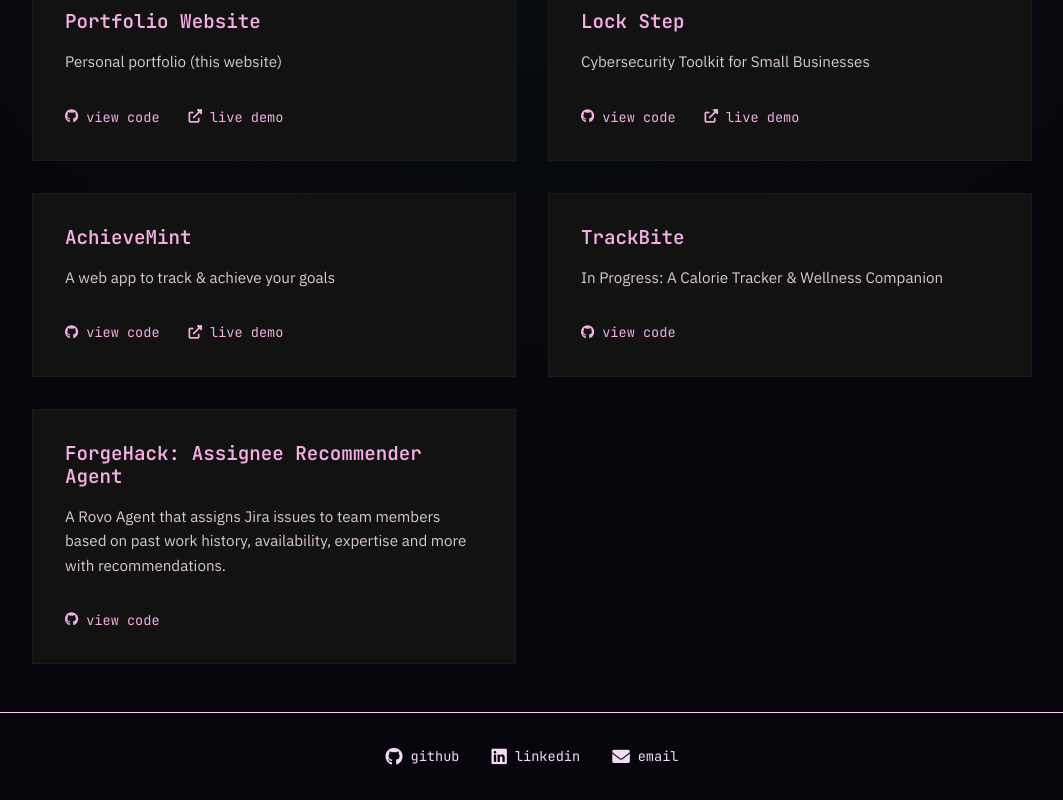
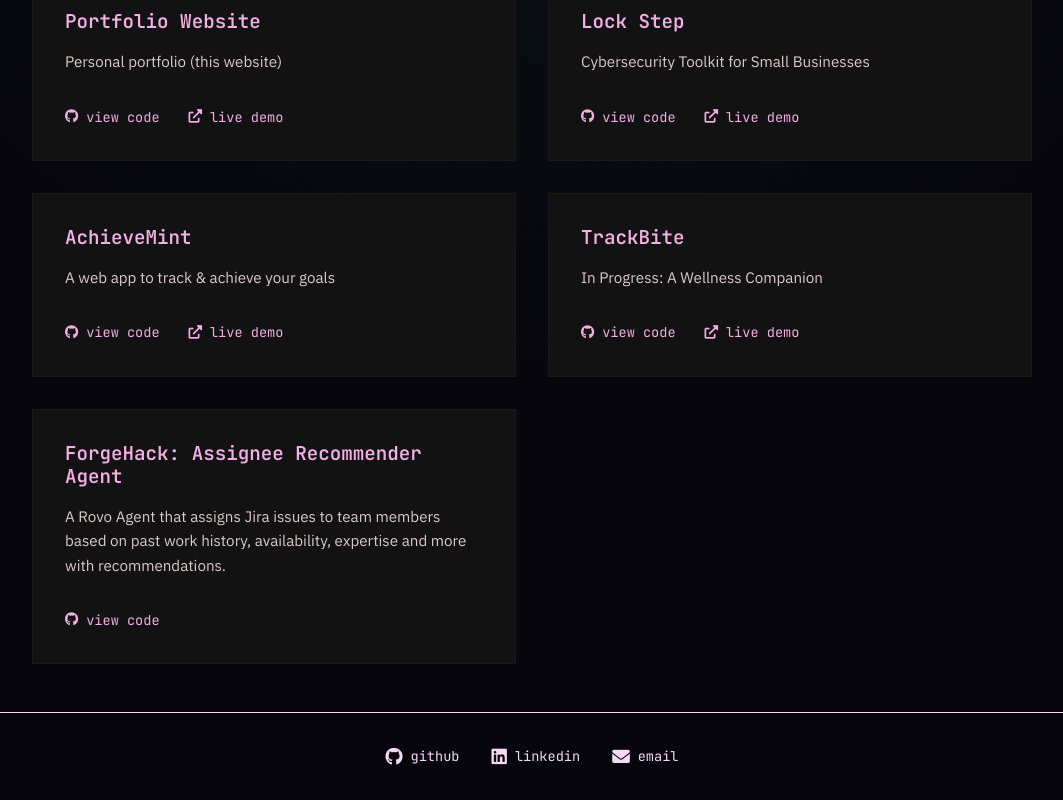
Before and after one commit to noorbabar/noorportfolio, a React (Vite) app in the folder Noorportfolio/frontend/: page /projects in a window 1280 px wide. Shown: the part 767-1567 px from the top of the page, without its empty margins (108-1171 px from the left). Built offline with nearby package versions, Linux system fonts and the light colour scheme.

Commit message:
live demo added

```diff
--- a/Noorportfolio/frontend/src/components/Projects.jsx
+++ b/Noorportfolio/frontend/src/components/Projects.jsx
@@ -23,9 +23,9 @@ const Projects = () => {
     },
     {
       name: "TrackBite",
-      description: "In Progress: A Calorie Tracker & Wellness Companion",
+      description: "In Progress: A Wellness Companion",
       github: "https://github.com/noorbabar/TrackBite",
-      // demo: "https://track-bite.vercel.app/"
+      demo: "https://track-bite.vercel.app/"
     },
      {
       name: "ForgeHack: Assignee Recommender Agent",
```
